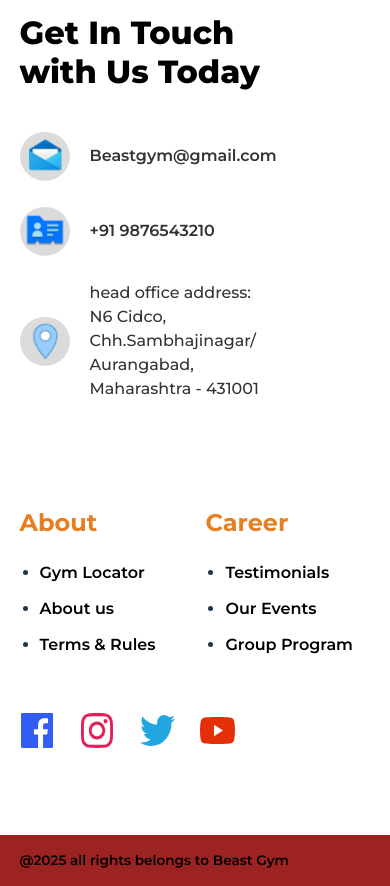
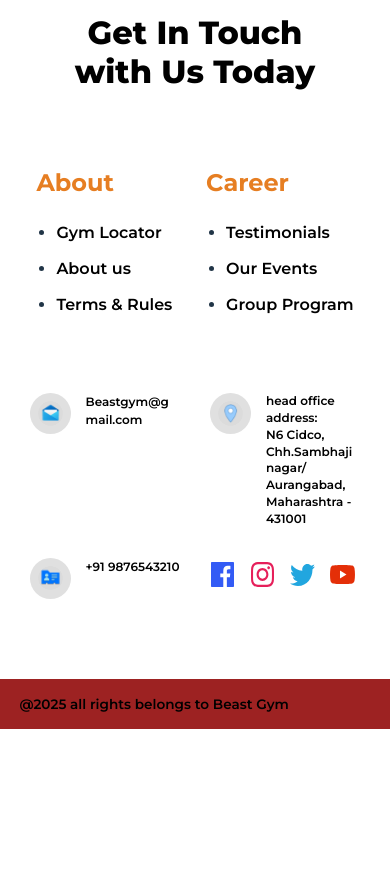
Before and after one commit to Swapnilp011/Gym-site, a React (Vite) app: page / in a window 390 px wide. Shown: the part 5180-6066 px from the top of the page. After the commit the page ends 5909 px from the top, so only its background shows below. Built offline with nearby package versions, Linux system fonts and the light colour scheme.

Commit message:
Cheanges the size of icons

```diff
--- a/src/pages/Homepage/Getintouchsection.css
+++ b/src/pages/Homepage/Getintouchsection.css
@@ -1,5 +1,6 @@
 @import url('https://fonts.googleapis.com/css2?family=Montserrat:wght@400;600;700;800&display=swap');
 
+/* --- MAIN CONTAINER --- */
 .footer-section {
   background-color: #ffffff;
   padding: 80px 5%;
@@ -12,11 +13,10 @@
   align-items: flex-start;
   max-width: 1200px;
   margin: 0 auto;
-  flex-wrap: wrap; /* Allows stacking on mobile */
   gap: 50px;
 }
 
-/* --- LEFT SIDE --- */
+/* --- LEFT SIDE (Title + Contact) --- */
 .footer-left {
   flex: 1;
   min-width: 300px;
@@ -38,48 +38,52 @@
 
 .contact-item {
   display: flex;
-  align-items: center;
-  gap: 20px;
+  align-items: center; /* Aligns icon vertically with text */
+  gap: 15px;
 }
 
+/* Icon Styling (Grey Circle Background) */
 .contact-icon {
-  width: 50px;
-  height: 50px;
+  width: 35px;
+  height: 35px;
   object-fit: contain;
+  background-color: #e0e0e0; /* Grey circle background */
+  border-radius: 50%;
+  padding: 10px; /* Space inside the circle */
+  flex-shrink: 0; /* Prevents icon from shrinking */
 }
 
 .contact-text {
-  font-size: 1rem;
+  font-size: 0.95rem;
   font-weight: 600;
-  color: #333;
+  color: #000;
 }
 
 .address-text {
-  line-height: 1.5;
-  font-weight: 500;
+  line-height: 1.4;
+  font-size: 0.85rem;
 }
 
-/* --- RIGHT SIDE --- */
+/* --- RIGHT SIDE (Links + Socials) --- */
 .footer-right {
   flex: 1;
   min-width: 300px;
   display: flex;
   flex-direction: column;
-  align-items: flex-start; /* Keeps links aligned to start */
   padding-top: 20px;
 }
 
 .footer-links-wrapper {
   display: flex;
-  gap: 80px; /* Space between "About" and "Career" columns */
-  margin-bottom: 30px; /* Space before social icons */
+  gap: 80px;
+  margin-bottom: 40px;
   width: 100%;
 }
 
 .column-title {
   font-size: 1.5rem;
   font-weight: 700;
-  color: #e67e22; /* Orange/Gold color */
+  color: #e67e22; /* Orange color */
   margin-bottom: 20px;
 }
 
@@ -103,52 +107,134 @@
   color: #c92a2a;
 }
 
-/* --- SOCIAL ICONS (Centered) --- */
+/* Social Icons */
 .social-media-container {
   display: flex;
-  gap: 25px;
-
-  /* Centers the icons relative to the Right Column */
-  align-self: center;
-  margin-right: 317px;
-  margin-top: 10px;
+  gap: 15px;
 }
 
 .social-icon {
   width: 35px;
   height: 35px;
   object-fit: contain;
+  cursor: pointer;
   transition: transform 0.3s;
-  cursor: pointer;
 }
 
 .social-icon:hover {
   transform: scale(1.1);
 }
 
-/* --- MOBILE RESPONSIVE --- */
+
+/* =========================================
+   MOBILE RESPONSIVE DESIGN (Based on Image)
+   ========================================= */
 @media (max-width: 900px) {
+
+  /* 1. Turn the main container into a Grid */
   .footer-container {
-    flex-direction: column;
-    gap: 60px;
+    display: grid;
+    grid-template-columns: 1fr 1fr; /* 2 Columns */
+    gap: 30px;
+    padding: 0 10px;
   }
 
-  .footer-left, .footer-right {
-    width: 100%;
+  /* 2. Unwrap the wrappers to move children around */
+  .footer-left,
+  .footer-right,
+  .contact-list {
+    display: contents; /* This removes the div from the layout flow, leaving its children */
   }
 
-  .footer-links-wrapper {
-    gap: 50px;
-    width: 100%;
-    justify-content: flex-start;
+  /* 3. REORDERING ELEMENTS */
+
+  /* Order 1: Title (Spans full width at top) */
+  .footer-title {
+    grid-column: span 2;
+    text-align: center;
+    order: 1;
+    font-size: 2rem;
+    margin-bottom: 20px;
   }
 
-  .social-media-container {
-    align-self: flex-start; /* Re-align left on mobile if preferred */
-    margin-left: 0;
+  /* Order 2: Links (Spans full width in middle) */
+  .footer-links-wrapper {
+    grid-column: span 2;
+    order: 2;
+    justify-content: space-around; /* Spread About and Career evenly */
+    text-align: left;
+    gap: 20px;
+    margin-bottom: 30px;
   }
 
-  .footer-title {
-    font-size: 2rem;
+  /* Order 3: Contact Info & Socials (The 2x2 Grid at bottom) */
+
+  /* Email: Row 3, Left */
+  .contact-item:nth-child(1) {
+    order: 3;
+    grid-column: 1;
+  }
+
+  /* Address: Row 3, Right */
+  .contact-item:nth-child(3) {
+    order: 4;
+    grid-column: 2;
+  }
+
+  /* Phone: Row 4, Left */
+  .contact-item:nth-child(2) {
+    order: 5;
+    grid-column: 1;
+  }
+
+  /* Social Icons: Row 4, Right */
+  .social-media-container {
+    order: 6;
+    grid-column: 2;
+    align-self: center; /* Vertically center with phone */
+    margin: 0;
+  }
+
+  /* Mobile Adjustments for Text/Icons */
+  .contact-item {
+    align-items: flex-start;
+  }
+
+  .contact-text {
+    font-size: 0.8rem; /* Smaller text for mobile */
+    word-break: break-word; /* Prevent overflow */
+  }
+
+  .contact-icon {
+    width: 35px;
+    height: 35px;
+    padding: 8px;
   }
 }
+
+/* Extra Small Screens fix */
+@media (max-width: 400px) {
+  .footer-links-wrapper {
+    gap: 20px;
+  }
+  .contact-text {
+    font-size: 0.75rem;
+  }
+
+}
+
+@media (max-width: 480px){
+.social-icon {
+  width: 25px;
+  height: 25px;
+  object-fit: contain;
+  cursor: pointer;
+  transition: transform 0.3s;
+}
+.contact-icon {
+        width: 25px;
+        height: 25px;
+        padding: 8px;
+    }
+
+}
```
